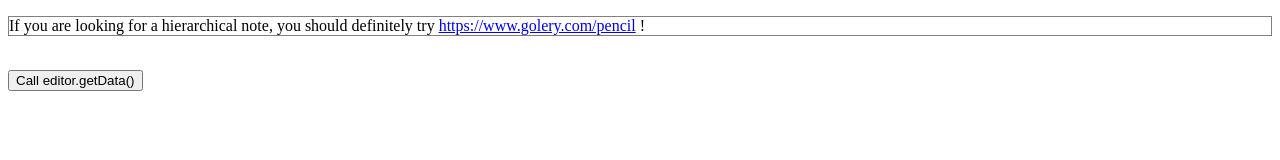
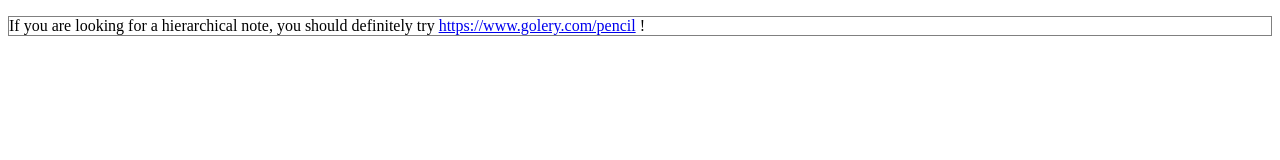
Before and after one commit to golery/ckeditor-5-samples, a plain HTML site: page 05-autosave-plugin/index.html in a window 1280 px wide. Drawn offline with Linux system fonts and the light colour scheme.

Commit message:
Add build classic

```diff
--- a/05-autosave-plugin/index.html
+++ b/05-autosave-plugin/index.html
@@ -12,12 +12,10 @@
 </p>
 
 <br/>
-<button onclick="onGetData()">Call editor.getData()</button>
 <pre id="output"></pre>
 </body>
 
 <script src="../ckeditor5/ckeditor5-build-classic/build/ckeditor.js"></script>
-<!--<script src="https://cdn.ckeditor.com/ckeditor5/10.1.0/classic/ckeditor.js"></script>-->
 <script>
     document.addEventListener("DOMContentLoaded", function () {
         let config = {
```
Also changed, not shown: 2 other files.
